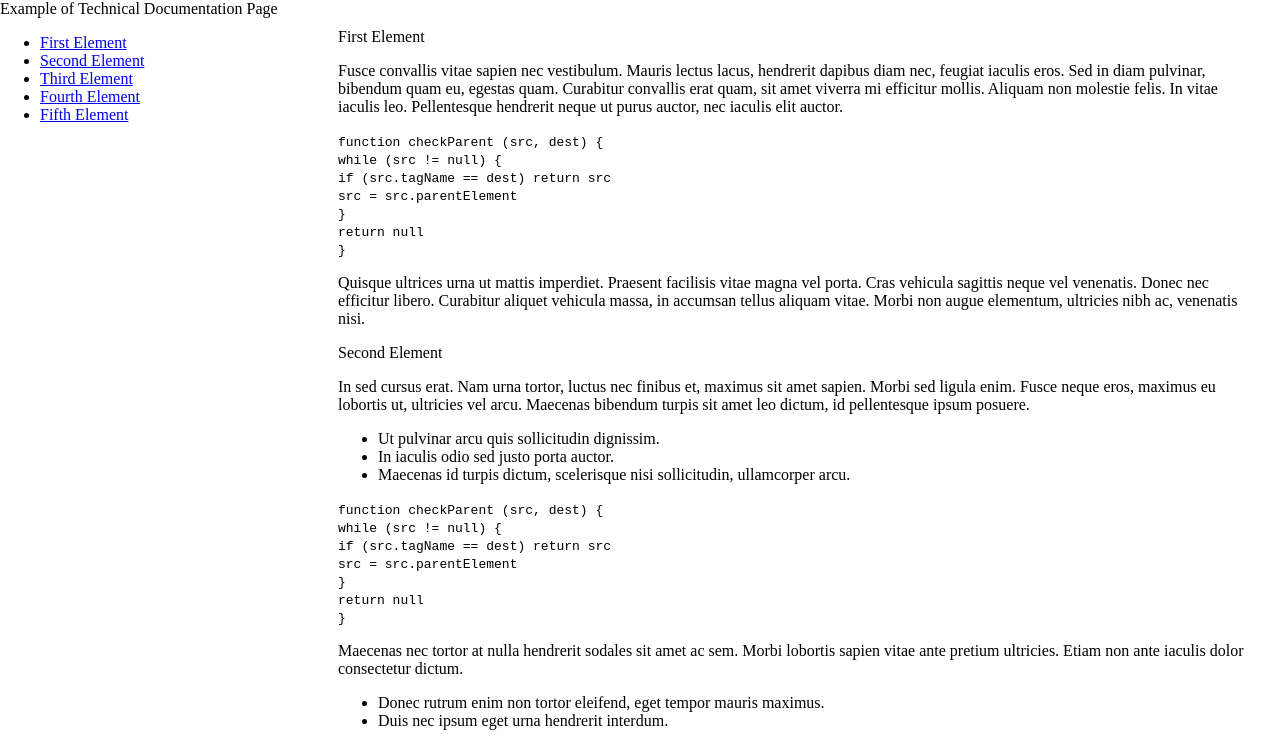
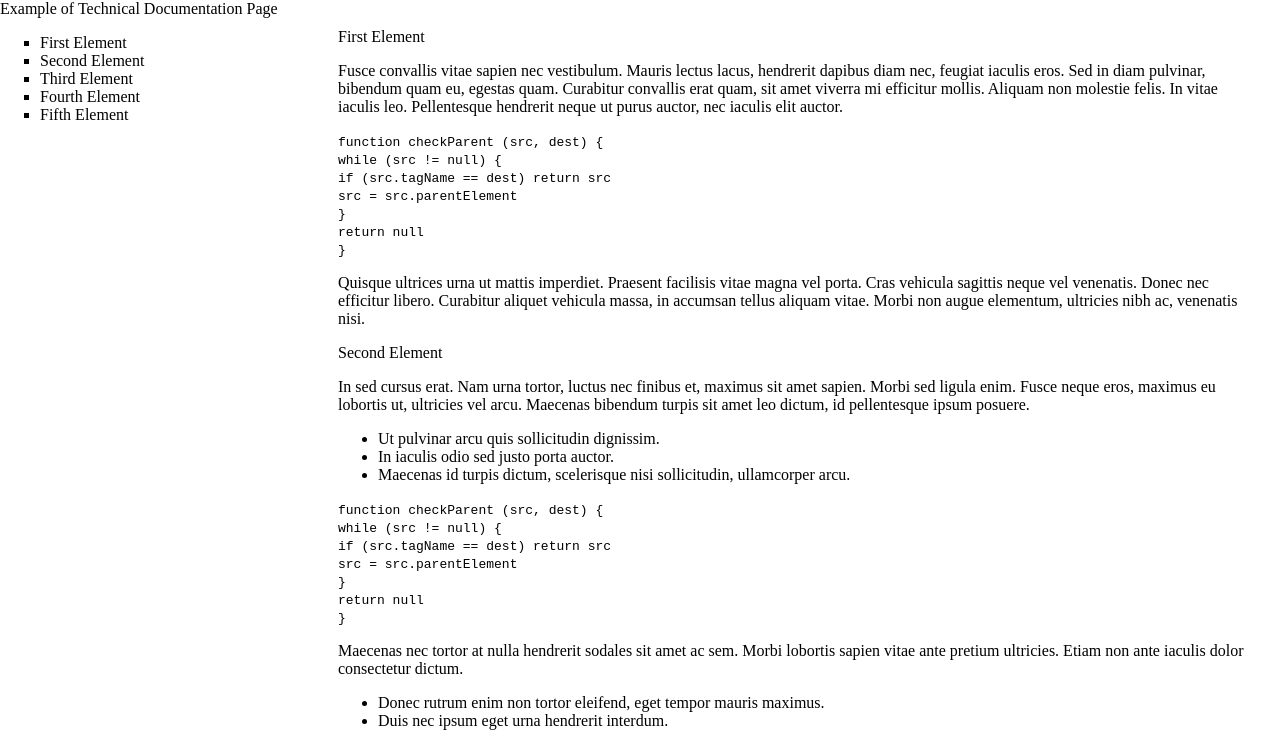
Before and after one commit to Viacheslav1305/My-project, a plain HTML site: page index.html in a window 1280 px wide. Shown: the top 743 px of the page. Drawn offline with Linux system fonts and the light colour scheme.

Commit message:
Update index.html

```diff
--- a/index.html
+++ b/index.html
@@ -9,8 +9,16 @@
     left: 0px;
     width: 300px;
     height: 100%;
+    list-style: none;
+}
+#navbar a{
+    text-decoration: none;
+    color: black;
+}
+#navbar li{
+    list-style-type: square;
+}
 
-}
 @media only screen and (max-width: 800px){
   #navbar{
     position: absolute;
@@ -20,7 +28,6 @@
     width: 100%;
     max-height: 275px;
     border: none;
-    z-index: 1;
     border-bottom: 2px solid;
   }
 }
```
